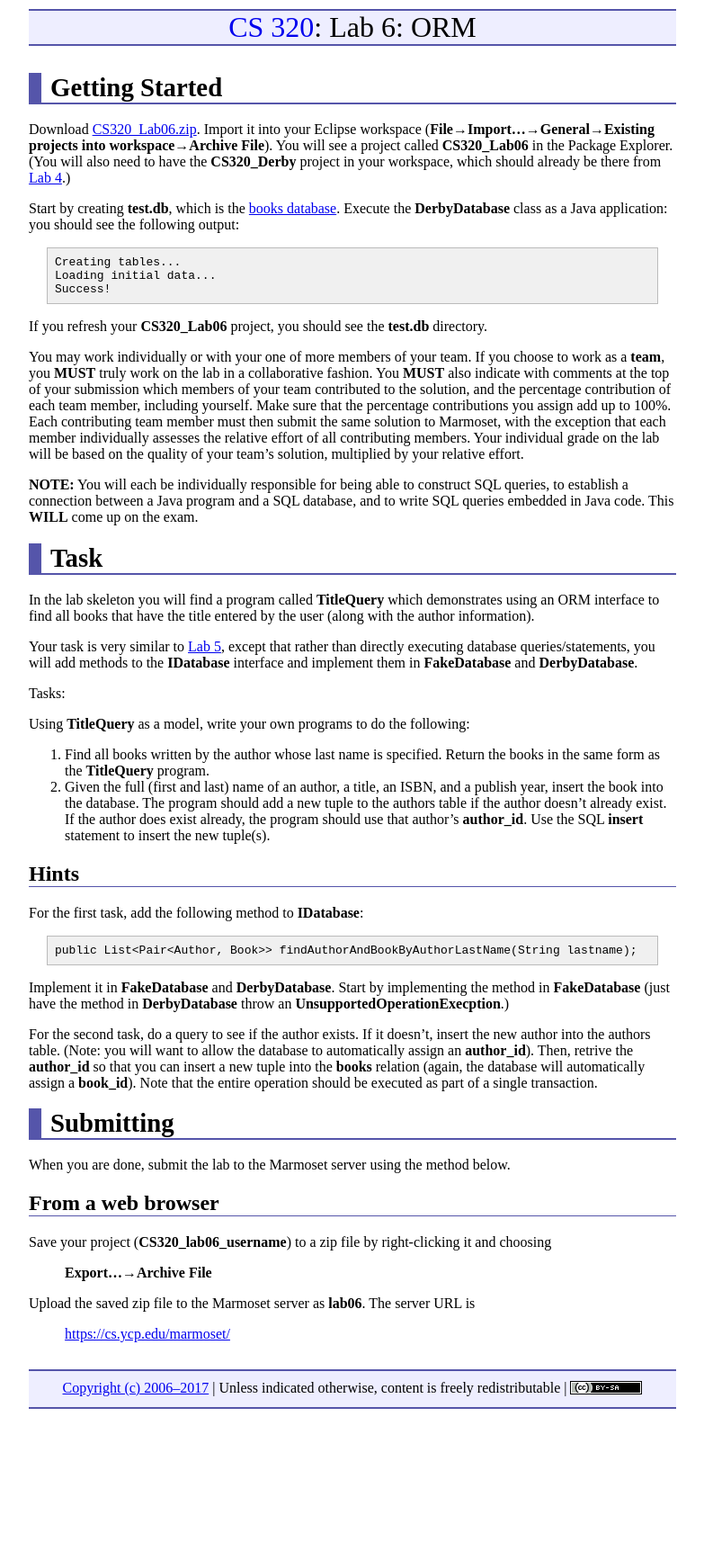
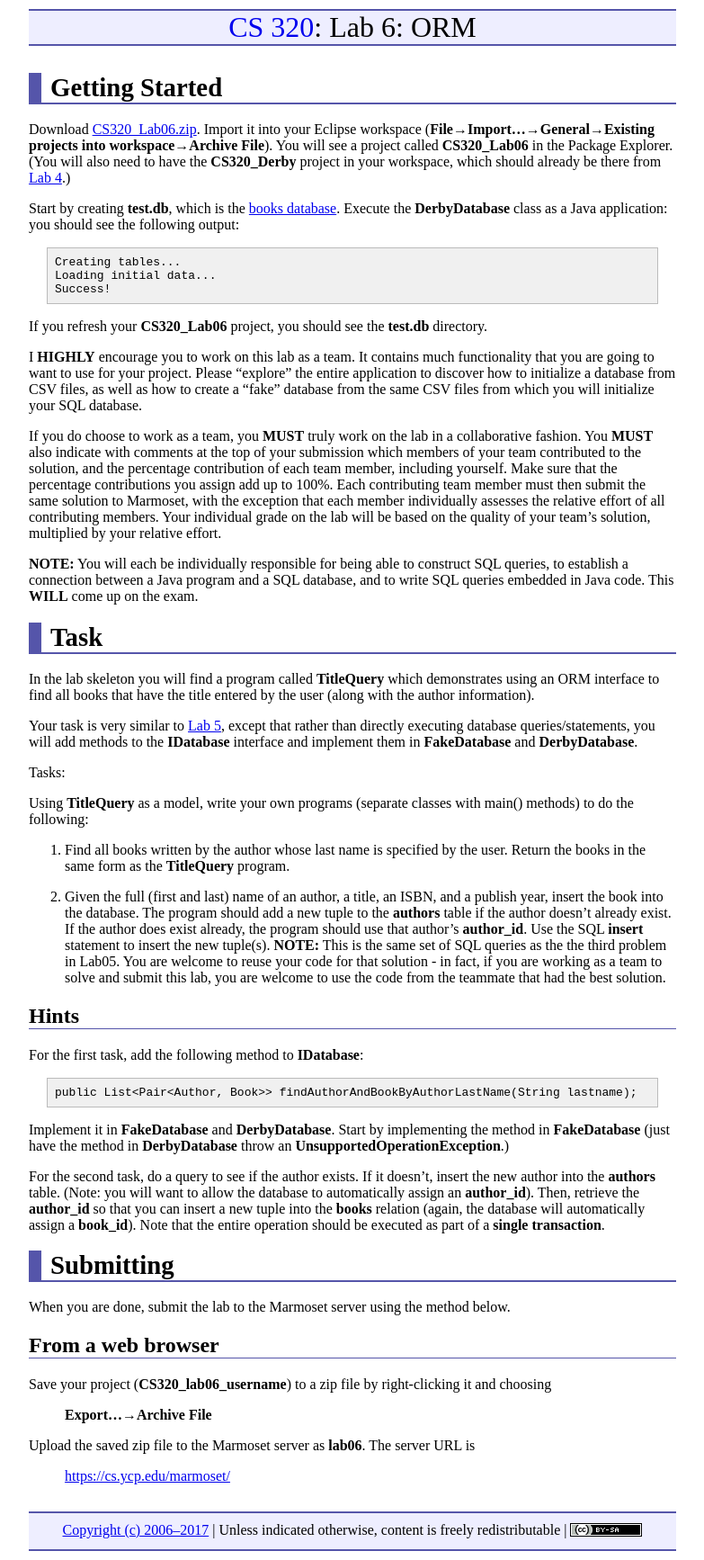
Before and after one commit to ycpcs/cs320-spring2017, a Jekyll site: the page built from labs/lab06.md, in a window 1280 px wide. Shown: the whole page at 90% size, without its empty margins (248-1031 px from the left). Built offline with Jekyll 4.4.1, drawn with Linux system fonts in a browser that asks for light colours; before the commit the page ends 1576 px from its top, so only the background shows below that.

Commit message:
updated lab06

```diff
--- a/labs/lab06.md
+++ b/labs/lab06.md
@@ -15,7 +15,9 @@ Start by creating **test.db**, which is the [books database](../lectures/lecture
 
 If you refresh your **CS320_Lab06** project, you should see the **test.db** directory.
 
-You may work individually or with your one of more members of your team.  If you choose to work as a **team**, you **MUST** truly work on the lab in a collaborative fashion.  You **MUST** also indicate with comments at the top of your submission which members of your team contributed to the solution, and the percentage contribution of each team member, including yourself.  Make sure that the percentage contributions you assign add up to 100%.  Each contributing team member must then submit the same solution to Marmoset, with the exception that each member individually assesses the relative effort of all contributing members.  Your individual grade on the lab will be based on the quality of your team's solution, multiplied by your relative effort.
+I **HIGHLY** encourage you to work on this lab as a team.  It contains much functionality that you are going to want to use for your project.  Please "explore" the entire application to discover how to initialize a database from CSV files, as well as how to create a "fake" database from the same CSV files from which you will initialize your SQL database.
+
+If you do choose to work as a team, you **MUST** truly work on the lab in a collaborative fashion.  You **MUST** also indicate with comments at the top of your submission which members of your team contributed to the solution, and the percentage contribution of each team member, including yourself.  Make sure that the percentage contributions you assign add up to 100%.  Each contributing team member must then submit the same solution to Marmoset, with the exception that each member individually assesses the relative effort of all contributing members.  Your individual grade on the lab will be based on the quality of your team's solution, multiplied by your relative effort.
 
 **NOTE:** You will each be individually responsible for being able to construct SQL queries, to establish a connection between a Java program and a SQL database, and to write SQL queries embedded in Java code.  This **WILL** come up on the exam.
 
@@ -28,10 +30,11 @@ Your task is very similar to [Lab 5](lab05.html), except that rather than direct
 
 Tasks:
 
-Using **TitleQuery** as a model, write your own programs to do the following:
+Using **TitleQuery** as a model, write your own programs (separate classes with main() methods) to do the following:
 
-1. Find all books written by the author whose last name is specified. Return the books in the same form as the **TitleQuery** program.
-2. Given the full (first and last) name of an author, a title, an ISBN, and a publish year, insert the book into the database. The program should add a new tuple to the authors table if the author doesn't already exist. If the author does exist already, the program should use that author's **author\_id**.  Use the SQL **insert** statement to insert the new tuple(s).
+1. Find all books written by the author whose last name is specified by the user. Return the books in the same form as the **TitleQuery** program.
+
+2. Given the full (first and last) name of an author, a title, an ISBN, and a publish year, insert the book into the database. The program should add a new tuple to the **authors** table if the author doesn't already exist. If the author does exist already, the program should use that author's **author\_id**.  Use the SQL **insert** statement to insert the new tuple(s).  **NOTE:**  This is the same set of SQL queries as the the third problem in Lab05.  You are welcome to reuse your code for that solution - in fact, if you are working as a team to solve and submit this lab, you are welcome to use the code from the teammate that had the best solution.
 
 ## Hints
 
@@ -39,9 +42,9 @@ For the first task, add the following method to **IDatabase**:
 
     public List<Pair<Author, Book>> findAuthorAndBookByAuthorLastName(String lastname);
 
-Implement it in **FakeDatabase** and **DerbyDatabase**.  Start by implementing the method in **FakeDatabase** (just have the method in **DerbyDatabase** throw an **UnsupportedOperationExecption**.)
+Implement it in **FakeDatabase** and **DerbyDatabase**.  Start by implementing the method in **FakeDatabase** (just have the method in **DerbyDatabase** throw an **UnsupportedOperationException**.)
 
-For the second task, do a query to see if the author exists.  If it doesn't, insert the new author into the authors table.  (Note: you will want to allow the database to automatically assign an **author\_id**).  Then, retrive the **author\_id** so that you can insert a new tuple into the **books** relation (again, the database will automatically assign a **book\_id**).  Note that the entire operation should be executed as part of a single transaction.
+For the second task, do a query to see if the author exists.  If it doesn't, insert the new author into the **authors** table.  (Note: you will want to allow the database to automatically assign an **author\_id**).  Then, retrieve the **author\_id** so that you can insert a new tuple into the **books** relation (again, the database will automatically assign a **book\_id**).  Note that the entire operation should be executed as part of a **single transaction**.
 
 Submitting
 ==========
```
Also changed, not shown: 1 other file.
